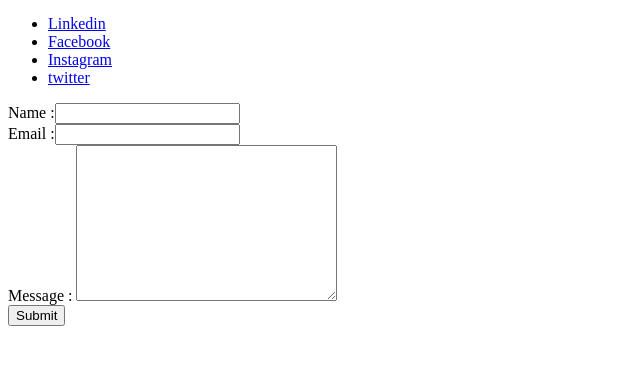
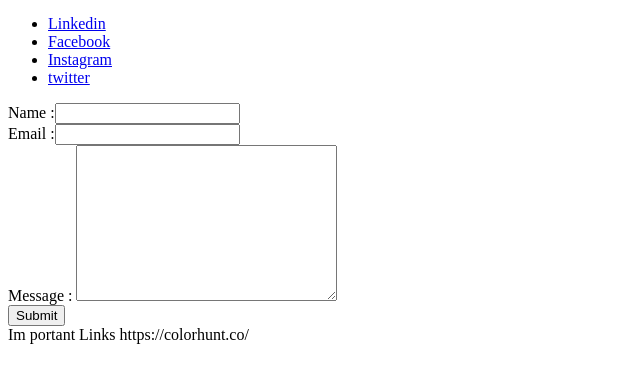
Before and after one commit to cadkishore/CV, a plain HTML site: page contact.html in a window 1280 px wide. Shown: the part 44-426 px from the top of the page, without its empty margins (0-640 px from the left). Drawn offline with Linux system fonts and the light colour scheme.

Commit message:
Added important Links

```diff
--- a/contact.html
+++ b/contact.html
@@ -18,5 +18,7 @@
         <label>Message</label> : <textarea  name="message" name="Your Message" rows="10" cols="30"></textarea><br>
         <input type ="submit">
     </form>
+    <h>Im portant Links</h>
+    https://colorhunt.co/
 </body>
 </html>
```
